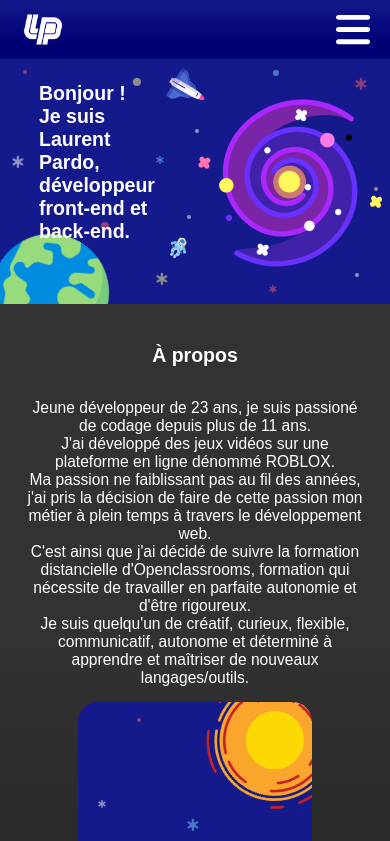
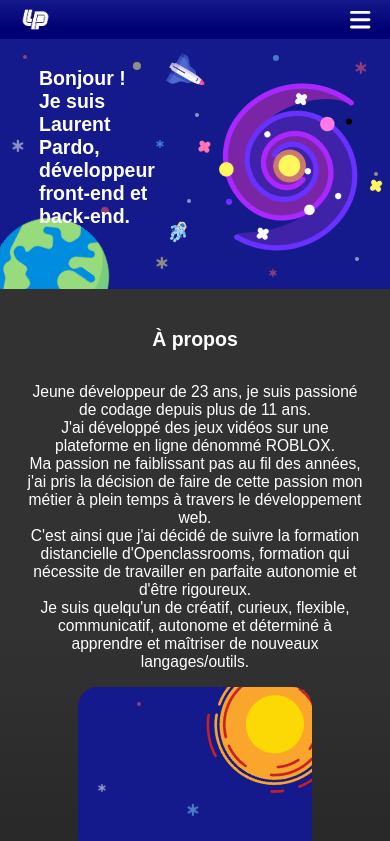
Before and after one commit to AeRyZe/dev_portfolio, a React (Create React App) app: page / in a window 390 px wide. Shown: the top 841 px of the page. Built offline with nearby package versions, Linux system fonts and the light colour scheme; a web font is replaced by a local one.

Commit message:
fix(header): banner height

```diff
--- a/src/components/banner/banner.css
+++ b/src/components/banner/banner.css
@@ -198,7 +198,7 @@ h1 {
 
 @media screen and (max-width: 993px) {
     #banner-container {
-        margin-top: 10vw;
+        margin-top: 6vw;
         height: 60vw;
     }
 
--- a/src/components/header/header.css
+++ b/src/components/header/header.css
@@ -51,12 +51,12 @@ nav {
 @media screen and (max-width: 993px) {
     nav {
         width: 90vw;
-        height: 15vw;
+        height: 10vw;
         padding: 0 5vw;
     }
 
     .header-logo {
-        height: 12vw;
+        height: 8vw;
     }
 
     #header-links {
@@ -74,7 +74,8 @@ nav {
 
     #menu-button {
         display: block;
-        height: 10vw;
+        height: 6vw;
+        margin-top: 2vw;
         color: white;
     }
 
@@ -88,7 +89,7 @@ nav {
         border-radius: 0 0 4vw 4vw;
         padding: 5vw;
         position: absolute;
-        top: 14.5vw;
+        top: 10vw;
         right: 0;
     }
 
```
